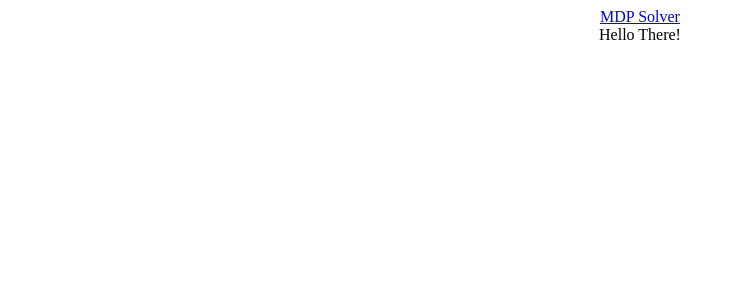
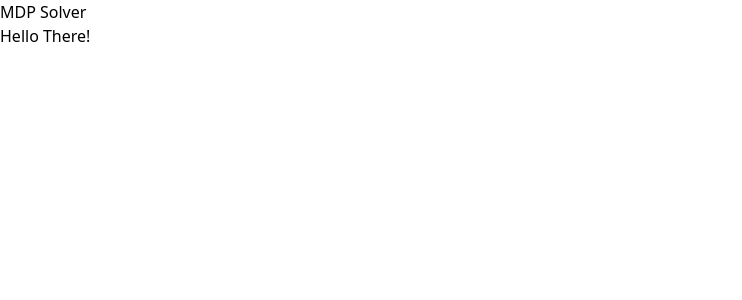
Before and after one commit to Toleas03/mdp-solver, a React (Create React App) app: page / in a window 1280 px wide. Shown: the top 300 px of the page, without its empty margins (0-742 px from the left). Built offline with nearby package versions, Linux system fonts and the light colour scheme.

Commit message:
Added tailwindcss support

```diff
--- a/package.json
+++ b/package.json
@@ -35,5 +35,9 @@
       "last 1 firefox version",
       "last 1 safari version"
     ]
+  },
+  "devDependencies": {
+    "@babel/plugin-proposal-private-property-in-object": "^7.21.11",
+    "tailwindcss": "^3.4.1"
   }
 }
--- a/src/App.css
+++ /dev/null
@@ -1,3 +0,0 @@
-.App {
-  text-align: center;
-}
--- a/src/App.js
+++ b/src/App.js
@@ -1,10 +1,9 @@
-import './App.css';
 import Header from './components/Header';
 import Body from './components/Body';
 
 function App() {
   return (
-    <div className="App">
+    <div>
       <Header />
       <Body />
     </div>
--- /dev/null
+++ b/src/index.css
@@ -0,0 +1,3 @@
+@tailwind base;
+@tailwind components;
+@tailwind utilities;
--- a/src/index.js
+++ b/src/index.js
@@ -1,5 +1,6 @@
 import React from 'react';
 import ReactDOM from 'react-dom/client';
+import './index.css';
 import App from './App';
 import reportWebVitals from './reportWebVitals';
 
--- /dev/null
+++ b/tailwind.config.js
@@ -0,0 +1,10 @@
+/** @type {import('tailwindcss').Config} */
+module.exports = {
+  content: [
+    "./src/**/*.{js,jsx,ts,tsx}",
+  ],
+  theme: {
+    extend: {},
+  },
+  plugins: [],
+}
```
Also changed, not shown: src/components/Logic.js (+35 -0 lines), 1 other file (tests, documents, lock files or other folders).
